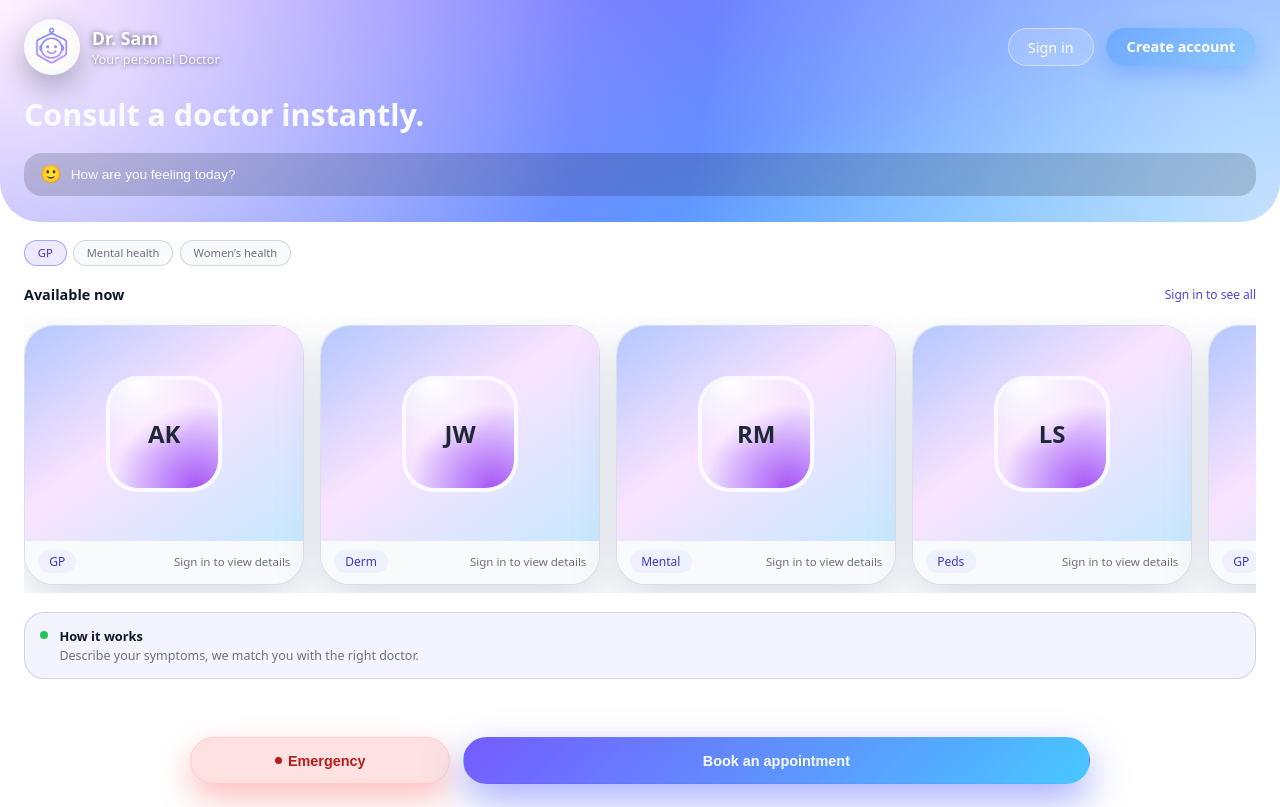
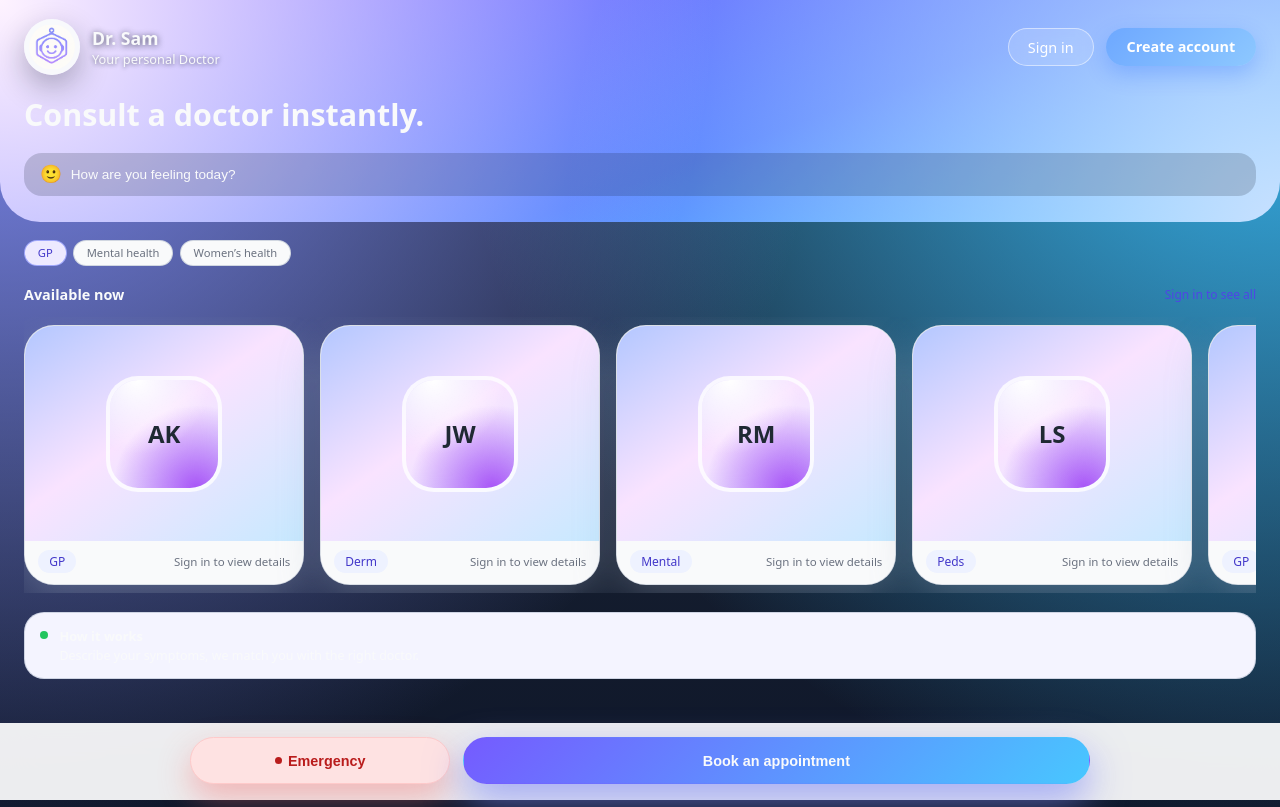
Before and after one commit to AICreditWallet/DrSam, a Next.js app: page / in a window 1280 px wide. Built offline with nearby package versions, Linux system fonts and the light colour scheme.

Commit message:
Darkened homepage header

```diff
--- a/app/globals.css
+++ b/app/globals.css
@@ -1629,3 +1629,21 @@ body {
 .dash-btn-ghost:hover {
   color: #f25b5b;
 }
+/* Home hero – darker header gradient */
+.home-hero {
+  background:
+    radial-gradient(circle at 0% 0%, #818cf8 0, transparent 55%),
+    radial-gradient(circle at 100% 0%, #38bdf8 0, transparent 55%),
+    linear-gradient(180deg, #1f2937 0%, #0f172a 100%);
+  color: #f9fafb;
+}
+
+/* Make sure text in the hero stays readable on the darker background */
+.home-hero h1,
+.home-hero h2,
+.home-hero h3,
+.home-hero p,
+.home-hero .brand-title,
+.home-hero .brand-subtitle {
+  color: #f9fafb;
+}
--- a/app/page.tsx
+++ b/app/page.tsx
@@ -13,7 +13,7 @@ export default function Home() {
   return (
     <div className="app-root">
       {/* Main shell */}
-      <div className="app-shell">
+      <div className="app-shell home-hero">
         {/* Top gradient header */}
         <header className="header-hero">
           <div className="header-top">
```
